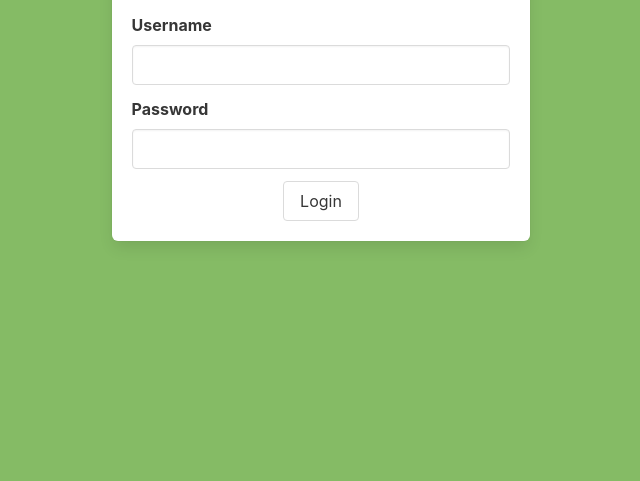
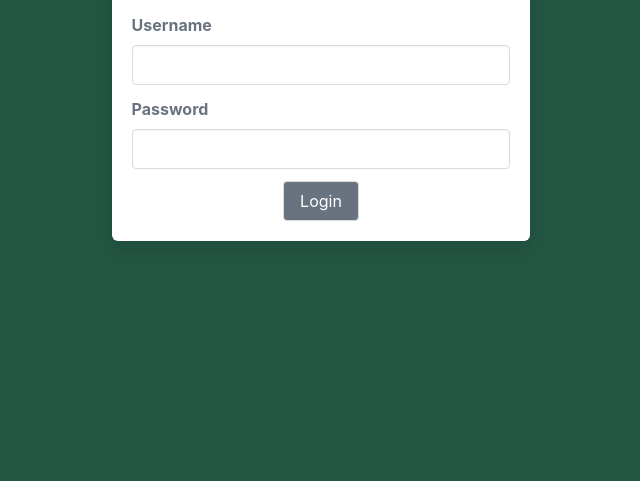
Before and after one commit to reiddarden/comp426-final-project, a website: page index.html in a window 1280 px wide. Shown: the part 319-800 px from the top of the page, without its empty margins (319-959 px from the left). Drawn offline with nearby package versions, Linux system fonts and the light colour scheme.

Commit message:
updated colors on login page

```diff
--- a/index.html
+++ b/index.html
@@ -16,19 +16,19 @@
                   <h1 class="is-size-3">Welcome to StockWorks!</h1>
                   <br>
                   <div class="field">
-                      <label for="" class="label">Username</label>
+                      <label for="" class="label" id="loginColor">Username</label>
                       <div class="control">
                         <input type="text" class="input" required>
                       </div>
                     </div>
                   <div class="field">
-                    <label for="" class="label">Password</label>
+                    <label for="" class="label" id="loginColor">Password</label>
                     <div class="control">
                       <input type="password" class="input" required>
                     </div>
                   </div>
                   <div class="field has-text-centered">
-                    <button class="button is-outlined ">
+                    <button class="button is-outlined">
                       Login
                     </button>
                   </div>
--- a/style.css
+++ b/style.css
@@ -1,7 +1,17 @@
 body {
-    background: #85bb65;
+    background: #225542;
 }
 
 h1 {
     text-align: center;
+    color: #69737F !important;
 }
+
+button {
+    background-color: #69737F !important;
+    color: white !important;
+}
+
+#loginColor{
+    color: #69737F !important;
+}
```
